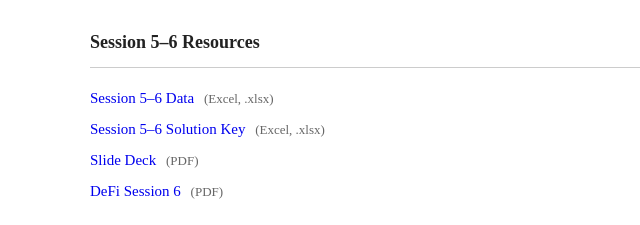
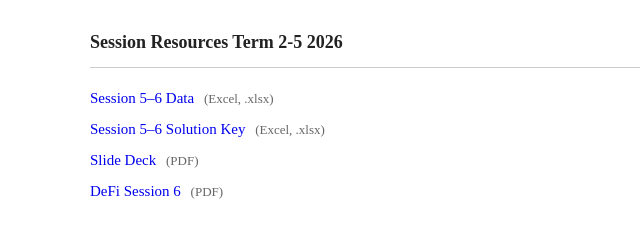
Before and after one commit to sudhanshupani/sudhanshupani.github.io, a Jekyll site: the page built from resources/df/index.html, in a window 1280 px wide. Shown: the top 225 px of the page, without its empty margins (190-830 px from the left). Built offline with Jekyll 4.4.1, drawn with Linux system fonts in a browser that asks for light colours.

Commit message:
Update index.html

```diff
--- a/resources/df/index.html
+++ b/resources/df/index.html
@@ -59,7 +59,7 @@ layout: null
     </style>
 </head>
 <body>
-    <h1>Session 5–6 Resources</h1>
+    <h1>Session Resources Term 2-5 2026</h1>
     <hr>
 
     <ul>
```
